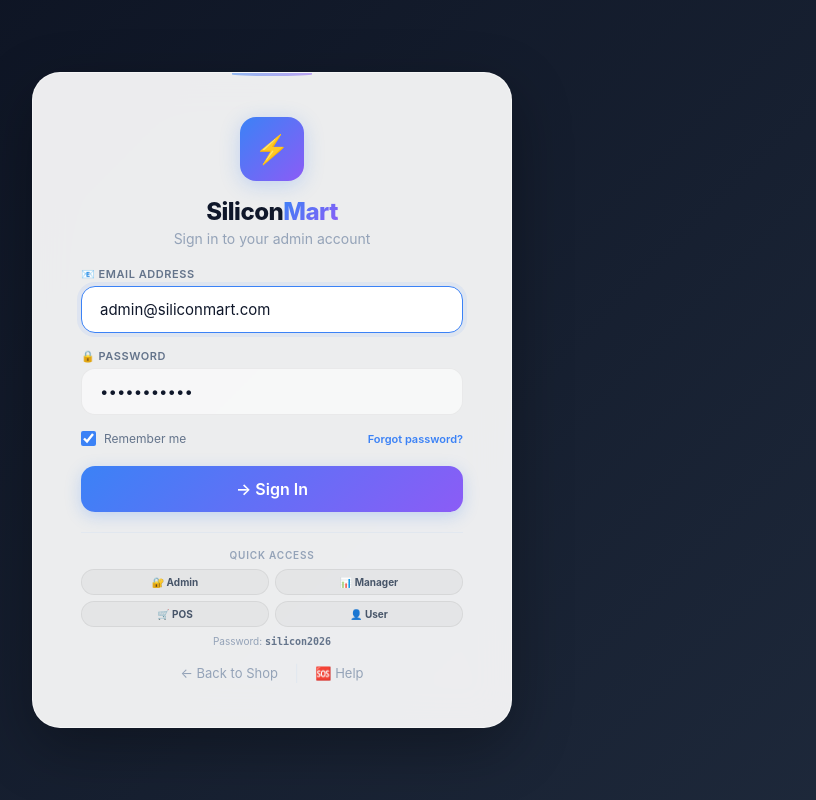
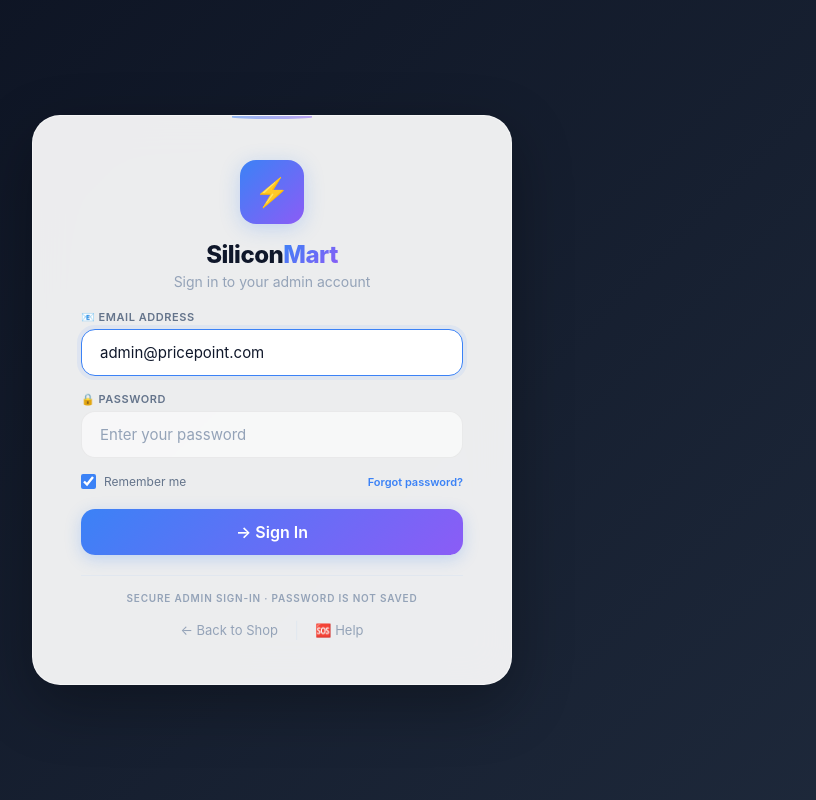
Before and after one commit to mosoba/silicon-mart, a Flask app: page /login in a window 1280 px wide. Shown: the whole page, without its empty margins (368-1184 px from the left). Run offline with Flask 3, Linux system fonts and the light colour scheme; data that the repository does not hold is empty.

Commit message:
Update admin_login.html

```diff
--- a/silicon-main/templates/admin_login.html
+++ b/silicon-main/templates/admin_login.html
@@ -323,11 +323,11 @@
         <form method="POST" action="{{ url_for('admin.user_login') }}" id="loginForm" style="margin-top:20px;">
             <div class="form-group">
                 <label class="form-label">📧 Email Address</label>
-                <input type="email" name="email" id="loginEmail" class="form-input" placeholder="Enter your email" required autofocus value="admin@siliconmart.com" />
+                <input type="email" name="email" id="loginEmail" class="form-input" placeholder="Enter your email" required autofocus autocomplete="username" value="admin@pricepoint.com" />
             </div>
             <div class="form-group">
                 <label class="form-label">🔒 Password</label>
-                <input type="password" name="password" id="loginPassword" class="form-input" placeholder="Enter your password" required value="silicon2026" />
+                <input type="password" name="password" id="loginPassword" class="form-input" placeholder="Enter your password" required autocomplete="current-password" />
             </div>
 
             <div class="checkbox-group">
@@ -342,18 +342,8 @@
             </button>
         </form>
 
-        <!-- Quick Login -->
         <hr class="divider" />
-        <div class="divider-label">Quick Access</div>
-        <div class="quick-login-grid">
-            <span class="role-badge admin" onclick="quickLogin('admin@siliconmart.com')">🔐 Admin</span>
-            <span class="role-badge manager" onclick="quickLogin('manager@siliconmart.com')">📊 Manager</span>
-            <span class="role-badge pos" onclick="quickLogin('pos@siliconmart.com')">🛒 POS</span>
-            <span class="role-badge user" onclick="quickLogin('user@siliconmart.com')">👤 User</span>
-        </div>
-        <div style="text-align:center;margin-top:8px;font-size:10px;color:#94a3b8;">
-            Password: <strong style="color:#64748b;font-family:monospace;">silicon2026</strong>
-        </div>
+        <div class="divider-label">Secure admin sign-in · Password is not saved</div>
 
         <!-- Footer -->
         <div class="footer">
@@ -364,22 +354,6 @@
     </div>
 
     <script>
-        // ============================================================
-        // QUICK LOGIN
-        // ============================================================
-        function quickLogin(email) {
-            document.getElementById('loginEmail').value = email;
-            document.getElementById('loginPassword').value = 'silicon2026';
-
-            const btn = document.getElementById('loginBtn');
-            btn.innerHTML = '⟳ Signing in...';
-            btn.disabled = true;
-
-            setTimeout(function() {
-                document.getElementById('loginForm').submit();
-            }, 300);
-        }
-
         // ============================================================
         // AUTO-HIDE FLASH MESSAGES
         // ============================================================
```
